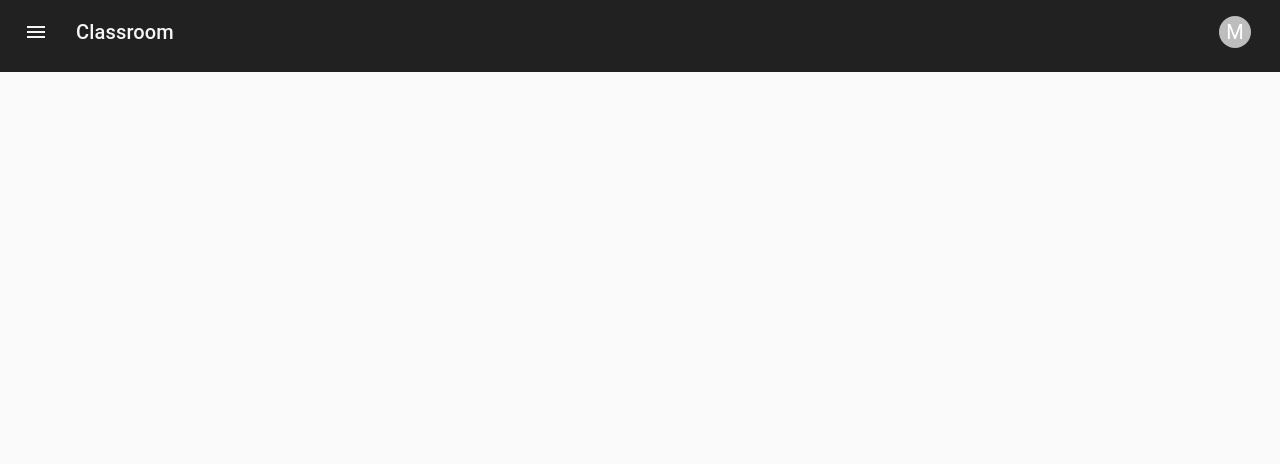
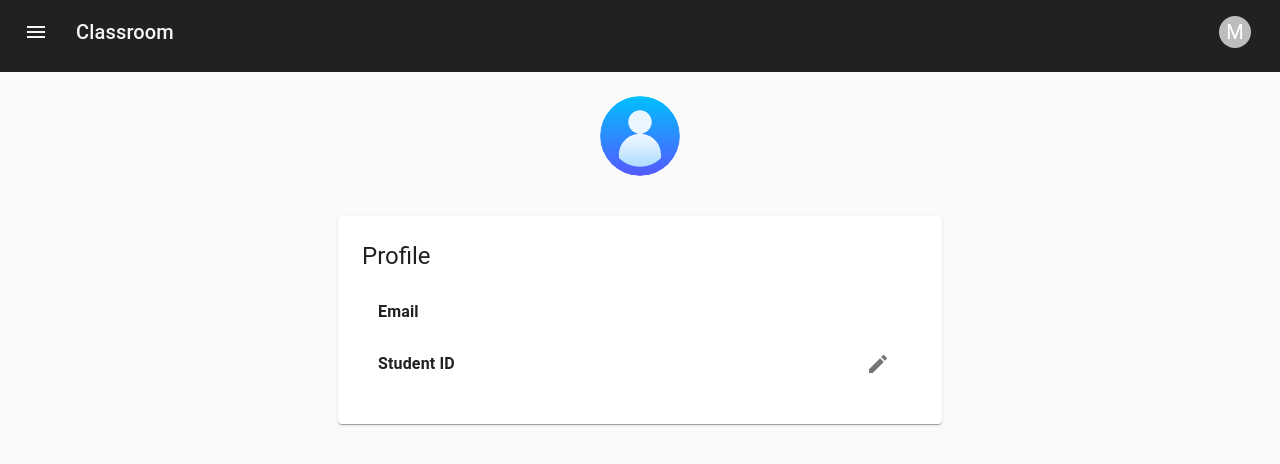
Before and after one commit to PTUDWNC-Classroom/midterm-classroom, a React (Create React App) app: page /profile in a window 1280 px wide. Shown: the top 464 px of the page. Built offline with nearby package versions, Linux system fonts and the light colour scheme; sample sign-in values are in the browser's storage; the HTML template or start-up script is replaced by a standard one.

Commit message:
feat: add student Id

```diff
--- a/src/Components/App/App.js
+++ b/src/Components/App/App.js
@@ -2,8 +2,7 @@ import React, { useState } from "react"
 //import { useGoogleLogin } from 'react-google-login'
 //import { BrowserRouter as Router, Route, useHistory} from "react-router-dom"
 
-import { BrowserRouter as Router, Route } from "react-router-dom";
-
+import { BrowserRouter as Router, Route } from "react-router-dom"
 
 import { Redirect, Switch } from "react-router"
 
@@ -21,6 +20,7 @@ import SignUp from "../User/SignUp"
 //import SocialLogin from "../User/Social-SignIn/Google-Login-Button";
 import SocialLogout from "../User/Social-SignIn/Google-Logout-Button"
 import SocialLogin from "../User/Social-SignIn/Google-Login-Button"
+import Profile from "../User/Profile"
 //import formEmail from "../User/Email/Form-Email"
 
 const StyledContainer = styled(Container)(({ theme }) => ({
@@ -52,17 +52,14 @@ function App() {
               path="/"
               render={() => {
                 if (localStorage.isSocialLogin) {
-                  console.log("Social app.js");
-                  console.log(JSON.parse(localStorage.isSocialLogin));
+                  console.log("Social app.js")
+                  console.log(JSON.parse(localStorage.isSocialLogin))
                   return <Homepage newClassId={newClassId} />
-                }
-                else if(localStorage.isLogin)
-                {
-                  console.log("Login app.js");
-                  console.log(JSON.parse(localStorage.isLogin));
+                } else if (localStorage.isLogin) {
+                  console.log("Login app.js")
+                  console.log(JSON.parse(localStorage.isLogin))
                   return <Homepage newClassId={newClassId} />
-                }
-                else {
+                } else {
                   return <Redirect to="/sign-in" />
                 }
               }}
@@ -85,24 +82,30 @@ function App() {
             <Route exact path="/classes/*">
               <ClassDetails />
             </Route>
-            < Route exact path="/join/*"
+            <Route
+              exact
+              path="/join/*"
               render={() => {
                 if (localStorage.isSocialLogin) {
-                  console.log("Social join app.js");
-                  console.log(JSON.parse(localStorage.isSocialLogin));
+                  console.log("Social join app.js")
+                  console.log(JSON.parse(localStorage.isSocialLogin))
                   return <ClassJoin />
-                }
-                else if(localStorage.isLogin) {
-                  console.log("Login join app.js");
-                  console.log(JSON.parse(localStorage.isLogin));
+                } else if (localStorage.isLogin) {
+                  console.log("Login join app.js")
+                  console.log(JSON.parse(localStorage.isLogin))
                   return <ClassJoin />
-                }
-                else {
-                  localStorage.setItem('previousLocation',window.location.pathname)
+                } else {
+                  localStorage.setItem(
+                    "previousLocation",
+                    window.location.pathname
+                  )
                   return <Redirect to="/sign-in" />
                 }
               }}
             />
+            <Route exact path="/profile">
+              <Profile />
+            </Route>
           </Switch>
         </StyledContainer>
       </TabsProvider>
--- a/src/Components/MenuAppBar/AccountUser.js
+++ b/src/Components/MenuAppBar/AccountUser.js
@@ -1,49 +1,58 @@
-import * as React from 'react';
-import Box from '@mui/material/Box';
-import Avatar from '@mui/material/Avatar';
-import Menu from '@mui/material/Menu';
-import MenuItem from '@mui/material/MenuItem';
-import ListItemIcon from '@mui/material/ListItemIcon';
-import Divider from '@mui/material/Divider';
-import IconButton from '@mui/material/IconButton';
+import * as React from "react"
+import Box from "@mui/material/Box"
+import Avatar from "@mui/material/Avatar"
+import Menu from "@mui/material/Menu"
+import MenuItem from "@mui/material/MenuItem"
+import ListItemIcon from "@mui/material/ListItemIcon"
+//import Divider from "@mui/material/Divider"
+import IconButton from "@mui/material/IconButton"
 //import Typography from '@mui/material/Typography';
-import Tooltip from '@mui/material/Tooltip';
-import PersonAdd from '@mui/icons-material/PersonAdd';
-import Settings from '@mui/icons-material/Settings';
-import Logout from '@mui/icons-material/Logout';
+import Tooltip from "@mui/material/Tooltip"
+//import PersonAdd from "@mui/icons-material/PersonAdd"
+import Settings from "@mui/icons-material/Settings"
+import Logout from "@mui/icons-material/Logout"
+import AccountCircleIcon from "@mui/icons-material/AccountCircle"
 
-import SocialLogout from '../User/Social-SignIn/Google-Logout-Button'
-import { useHistory } from 'react-router';
+import SocialLogout from "../User/Social-SignIn/Google-Logout-Button"
+import { useHistory } from "react-router"
+import { Link } from "react-router-dom"
+import { styled } from "@mui/system"
+import { grey } from "@mui/material/colors"
+
+const StyledLink = styled(Link)(() => ({
+  textDecoration: "none",
+  color: grey[700],
+  "&:active": {
+    color: grey[900],
+  },
+}))
 
 export default function AccountUser() {
-  const history = useHistory();
-  const [anchorEl, setAnchorEl] = React.useState(null);
-  const open = Boolean(anchorEl);
-  let isHidenLogOut = "";
-  let isHidenLogOutSocial = "";
-  if(localStorage.isSocialLogin)
-  {
-    isHidenLogOut = "none";
-  }
-  else if (localStorage.isLogin)
-  {
-    isHidenLogOutSocial = "none";
+  const history = useHistory()
+  const [anchorEl, setAnchorEl] = React.useState(null)
+  const open = Boolean(anchorEl)
+  let isHidenLogOut = ""
+  let isHidenLogOutSocial = ""
+  if (localStorage.isSocialLogin) {
+    isHidenLogOut = "none"
+  } else if (localStorage.isLogin) {
+    isHidenLogOutSocial = "none"
   }
   const handleClick = (event) => {
-    setAnchorEl(event.currentTarget);
-  };
+    setAnchorEl(event.currentTarget)
+  }
   const handleClose = () => {
-    setAnchorEl(null);
-  };
+    setAnchorEl(null)
+  }
 
   const handleLogout = () => {
     //REMOVE localStorage
-    localStorage.removeItem('isLogin');
-    history.replace('/');
+    localStorage.removeItem("isLogin")
+    history.replace("/")
   }
   return (
     <React.Fragment>
-      <Box sx={{ display: 'flex', alignItems: 'center', textAlign: 'center' }}>
+      <Box sx={{ display: "flex", alignItems: "center", textAlign: "center" }}>
         <Tooltip title="Account settings">
           <IconButton onClick={handleClick} size="small" sx={{ ml: 2 }}>
             <Avatar sx={{ width: 32, height: 32 }}>M</Avatar>
@@ -58,45 +67,50 @@ export default function AccountUser() {
         PaperProps={{
           elevation: 0,
           sx: {
-            overflow: 'visible',
-            filter: 'drop-shadow(0px 2px 8px rgba(0,0,0,0.32))',
+            overflow: "visible",
+            filter: "drop-shadow(0px 2px 8px rgba(0,0,0,0.32))",
             mt: 1.5,
-            '& .MuiAvatar-root': {
+            "& .MuiAvatar-root": {
               width: 32,
               height: 32,
               ml: -0.5,
               mr: 1,
             },
-            '&:before': {
+            "&:before": {
               content: '""',
-              display: 'block',
-              position: 'absolute',
+              display: "block",
+              position: "absolute",
               top: 0,
               right: 14,
               width: 10,
               height: 10,
-              bgcolor: 'background.paper',
-              transform: 'translateY(-50%) rotate(45deg)',
+              bgcolor: "background.paper",
+              transform: "translateY(-50%) rotate(45deg)",
               zIndex: 0,
             },
           },
         }}
-        transformOrigin={{ horizontal: 'right', vertical: 'top' }}
-        anchorOrigin={{ horizontal: 'right', vertical: 'bottom' }}
+        transformOrigin={{ horizontal: "right", vertical: "top" }}
+        anchorOrigin={{ horizontal: "right", vertical: "bottom" }}
       >
+        <StyledLink to="/profile" onClick={handleClose}>
           <MenuItem>
-          <Avatar /> Profile
+            <ListItemIcon>
+              <AccountCircleIcon />
+            </ListItemIcon>
+            Profile
           </MenuItem>
-        <MenuItem>
+        </StyledLink>
+        {/* <MenuItem>
           <Avatar /> My account
         </MenuItem>
-        <Divider />
-        <MenuItem>
+        <Divider /> */}
+        {/* <MenuItem>
           <ListItemIcon>
             <PersonAdd fontSize="small" />
           </ListItemIcon>
           Add another account
-        </MenuItem>
+        </MenuItem> */}
         <MenuItem>
           <ListItemIcon>
             <Settings fontSize="small" />
@@ -106,8 +120,8 @@ export default function AccountUser() {
         <Box clone display={{ md: isHidenLogOut }}>
           <MenuItem
             onClick={() => {
-            handleLogout();
-            handleClose();
+              handleLogout()
+              handleClose()
             }}
           >
             <ListItemIcon>
@@ -121,8 +135,7 @@ export default function AccountUser() {
             <SocialLogout />
           </MenuItem>
         </Box>
-
       </Menu>
     </React.Fragment>
-  );
+  )
 }
--- /dev/null
+++ b/src/Components/User/Profile.js
@@ -0,0 +1,162 @@
+import React from "react"
+import {
+  Grid,
+  Paper,
+  Avatar,
+  Typography,
+  ListItem,
+  List,
+  ListItemText,
+  IconButton,
+  TextField,
+  Button,
+} from "@mui/material"
+import { styled } from "@mui/system"
+import EditIcon from "@mui/icons-material/Edit"
+import { red } from "@mui/material/colors"
+import axios from "axios"
+
+const StyledPaper = styled(Paper)(({ theme }) => ({
+  padding: theme.spacing(3),
+}))
+
+const CancelButton = styled(Button)`
+  color: ${red[500]};
+  border-color: ${red[500]};
+  &:hover {
+    border-color: ${red[500]};
+    background-color: ${red[50]};
+  }
+  margin-right: 1rem;
+`
+
+export default function Profile() {
+  const [edit, setEdit] = React.useState(false)
+
+  const [studentId, setStudentId] = React.useState("")
+  const email = JSON.parse(localStorage.isSocialLogin).email
+  const username = JSON.parse(localStorage.isSocialLogin).username
+  const userId = JSON.parse(localStorage.isSocialLogin)._id
+
+  const handleEdit = () => {
+    setEdit(!edit)
+  }
+
+  const handleChangeStudentId = (e) => {
+    setStudentId(e.target.value)
+  }
+
+  const handleAddStudentId = async () => {
+    if (studentId) {
+      try {
+        const response = await axios.post(
+          `${process.env.REACT_APP_HOST}user/add-student-id`,
+          {
+            userId: userId,
+            studentId: studentId,
+          }
+        )
+
+        if (response) {
+          localStorage.setItem("isSocialLogin", JSON.stringify(response.data))
+        }
+        setEdit(false)
+      } catch (error) {
+        console.error(error)
+      }
+    } else alert("Please enter your student ID before saving!")
+  }
+
+  return (
+    <Grid container justifyContent="center" spacing={3}>
+      <Grid container item xs={12} alignItems="center" direction="column">
+        <Grid>
+          <Avatar
+            sx={{ width: "5rem", height: "5rem", marginBottom: "1rem" }}
+            src="/user.svg"
+          />
+        </Grid>
+        <Grid item>
+          <Typography variant="h5">{username}</Typography>
+        </Grid>
+      </Grid>
+
+      <Grid item md={6} xs={12}>
+        <StyledPaper elevation={1}>
+          <Grid container spacing={1}>
+            <Grid item xs>
+              <Typography variant="h5">Profile</Typography>
+            </Grid>
+
+            <Grid item xs={12}>
+              <List>
+                <ListItem>
+                  <Grid container alignItems="center">
+                    <Grid item md={3} xs={12}>
+                      <ListItemText>
+                        <b>Email</b>
+                      </ListItemText>
+                    </Grid>
+                    <Grid item md={9} xs={12}>
+                      <Typography variant="subtitle1">{email}</Typography>
+                    </Grid>
+                  </Grid>
+                  <ListItemText />
+                </ListItem>
+                <ListItem>
+                  <Grid container alignItems="center">
+                    <Grid item md={3} xs={12}>
+                      <ListItemText>
+                        <b>Student ID</b>
+                      </ListItemText>
+                    </Grid>
+                    <Grid item md={8} xs={11}>
+                      {edit ? (
+                        <TextField
+                          size="small"
+                          value={studentId}
+                          onChange={handleChangeStudentId}
+                          helperText="You have 1 time to enter your student ID"
+                        />
+                      ) : (
+                        <Typography variant="subtitle1">{studentId}</Typography>
+                      )}
+                    </Grid>
+                    {!studentId && (
+                      <Grid item xs={1}>
+                        <IconButton onClick={handleEdit}>
+                          <EditIcon />
+                        </IconButton>
+                      </Grid>
+                    )}
+                  </Grid>
+                </ListItem>
+                {edit && (
+                  <ListItem style={{ marginTop: 15 }}>
+                    <Grid container alignItems="center">
+                      <Grid item md={3}></Grid>
+                      <Grid item>
+                        <CancelButton variant="outlined" onClick={handleEdit}>
+                          Cancel
+                        </CancelButton>
+                      </Grid>
+                      <Grid item>
+                        <Button
+                          color="primary"
+                          variant="contained"
+                          onClick={handleAddStudentId}
+                        >
+                          Save
+                        </Button>
+                      </Grid>
+                    </Grid>
+                  </ListItem>
+                )}
+              </List>
+            </Grid>
+          </Grid>
+        </StyledPaper>
+      </Grid>
+    </Grid>
+  )
+}
```
Also changed, not shown: src/Components/Class/ClassJoin/ClassJoin.js (+17 -32 lines). Lines whose indentation alone changed are shown as unchanged.
